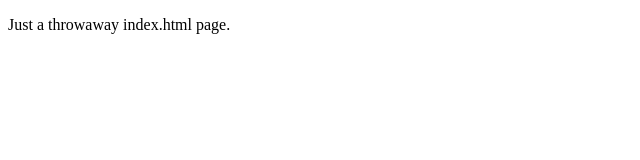
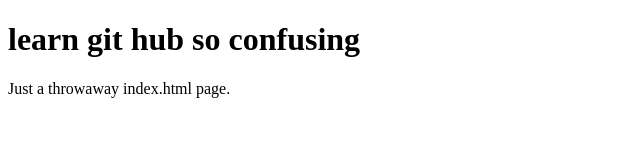
Before and after one commit to Tenzin1010/learn-github2, a plain HTML site: page index.html in a window 1280 px wide. Shown: the whole page, without its empty margins (0-640 px from the left). Drawn offline with Linux system fonts and the light colour scheme.

Commit message:
confusing

```diff
--- a/index.html
+++ b/index.html
@@ -4,6 +4,7 @@
   <title>Learn GitHub</title>
 </head>
 <body>
+    <h1>learn git hub so confusing</h1>
   <p>Just a throwaway index.html page.</p>
 </body>
 </html>
```
